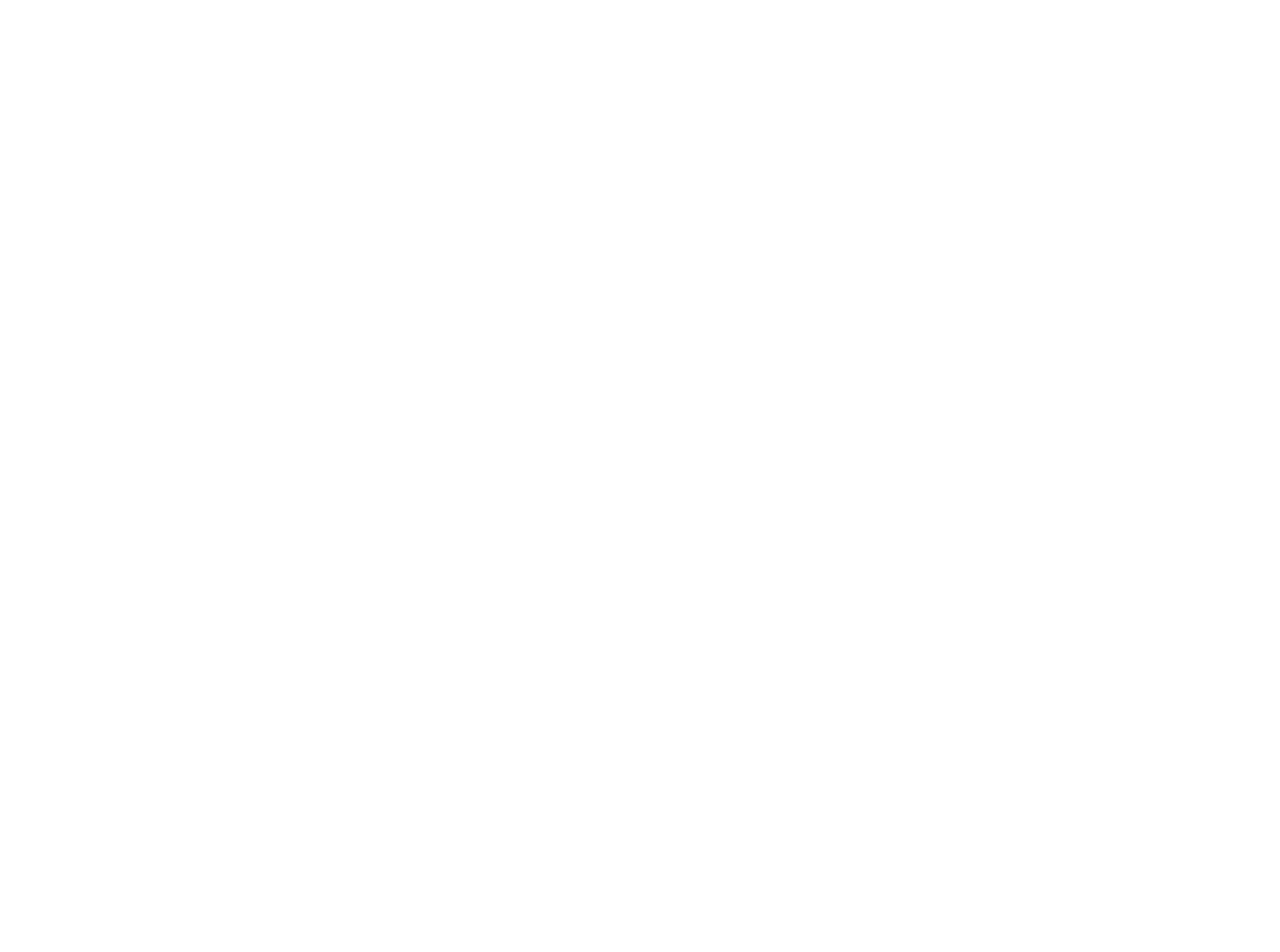
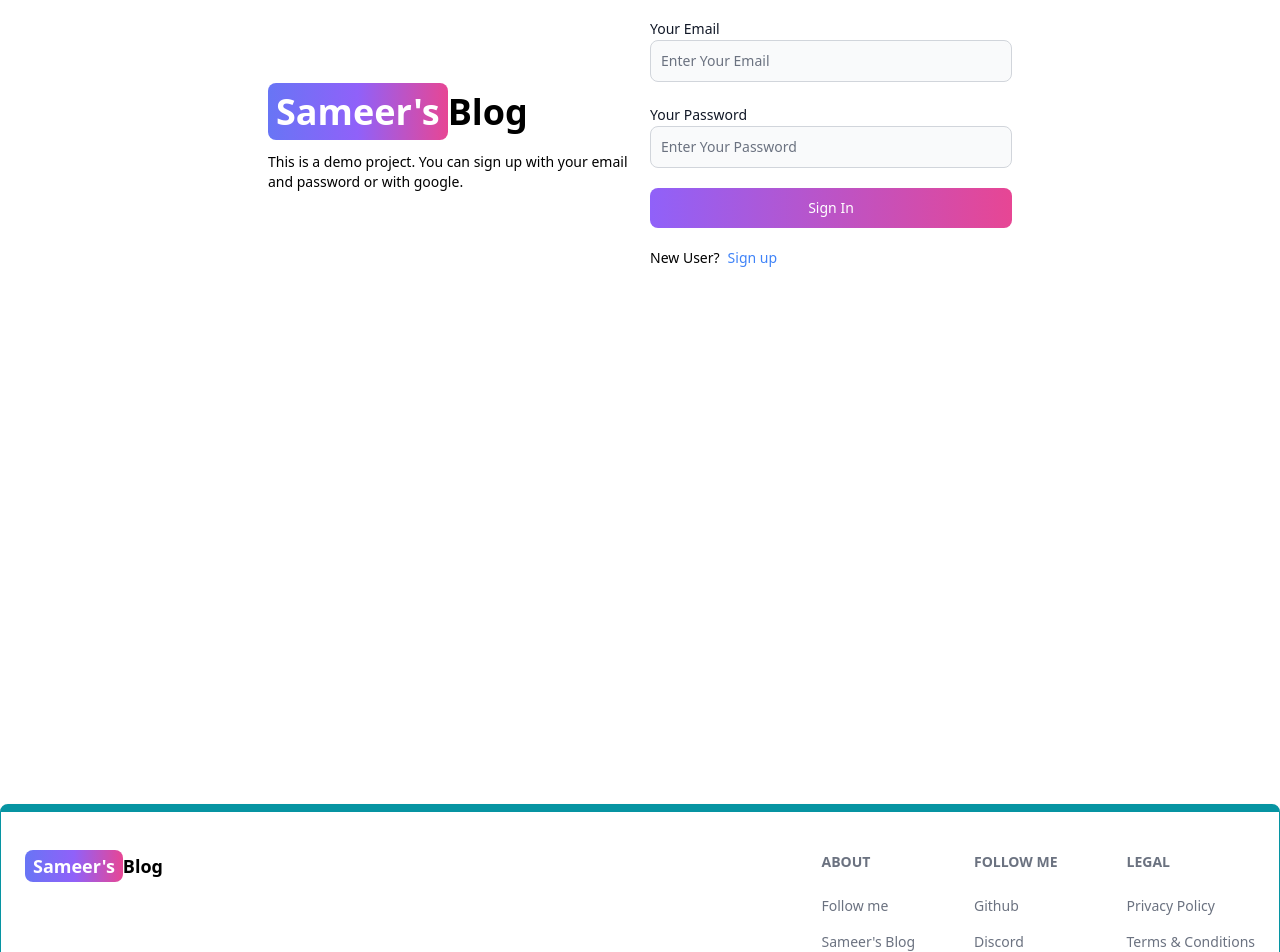
Before and after one commit to moham-sameer/mern-blog, a React (Vite) app in the folder client/: page /signin in a window 1280 px wide. Shown: the part 140-1092 px from the top of the page. Before the commit the page ends 800 px from the top, so only its background shows below. Built offline with nearby package versions, Linux system fonts and the light colour scheme.

Commit message:
Create and add footer component

```diff
--- a/client/src/App.jsx
+++ b/client/src/App.jsx
@@ -7,6 +7,7 @@
 import Projects from './pages/Projects'
 import SignIn from './pages/SignIn'
 import SignUp from './pages/SignUp'
+import Footer from './components/Footer'
 const App = () => {
   return (
     <div>
@@ -20,6 +21,7 @@
           <Route path='/signin' element={<SignIn/>}/>
           <Route path='/signup' element={<SignUp/>}/>
         </Routes>
+        <Footer/>
       </Router>
     </div>
   )
--- /dev/null
+++ b/client/src/components/Footer.jsx
@@ -0,0 +1,67 @@
+import { Footer } from 'flowbite-react'
+import React from 'react'
+import {Link} from 'react-router-dom'
+import {BsGithub,BsTwitter,BsLinkedin} from 'react-icons/bs'
+const FooterCom = () => {
+  return (
+    <Footer container className='border border-t-8 border-teal-500'>
+      <div className='w-full max-w-7xl mx-auto'>
+        <div className='grid w-full justify-between sm:flex md:grid-cols-1'>
+            <div className='mt-4'>
+            <Link to="/" className='font-bold text-lg dark:text-white'>
+      <span className='px-2 py-1 bg-gradient-to-r from-indigo-500  via-purple-500 to-pink-500 rounded-lg text-white'>Sameer's</span>
+      Blog
+      </Link>
+            </div>
+            <div className='grid grid-cols-2 gap-3 mt-3 sm:mt-4 sm:grid-cols-3 sm:gap-6'>
+            <div>
+            <Footer.Title title='About'/>
+            <Footer.LinkGroup col>
+            <Footer.Link href='https://www.facebook.com' target='_blank' rel='noopener noreferrer'>
+                Follow me
+            </Footer.Link>
+            <Footer.Link href='/about' target='_blank' rel='noopener noreferrer'>
+                Sameer's Blog
+            </Footer.Link>
+            </Footer.LinkGroup>
+            </div>
+            <div>
+
+            <Footer.Title title='Follow me'/>
+            <Footer.LinkGroup col>
+            <Footer.Link href='https://www.github.com/moham-sameer' target='_blank' rel='noopener noreferrer'>
+                Github
+            </Footer.Link>
+            <Footer.Link href='#' target='_blank' rel='noopener noreferrer'>
+                Discord
+            </Footer.Link>
+            </Footer.LinkGroup>
+            </div>
+            <div>
+            <Footer.Title title='Legal'/>
+            <Footer.LinkGroup col>
+            <Footer.Link href='#' target='_blank' rel='noopener noreferrer'>
+                Privacy Policy
+            </Footer.Link>
+            <Footer.Link href='#' target='_blank' rel='noopener noreferrer'>
+                Terms &amp; Conditions
+            </Footer.Link>
+            </Footer.LinkGroup>
+            </div>
+            </div>
+        </div>
+        <Footer.Divider/>
+        <div className='w-full  sm:flex sm:items-center sm:justify-between'>
+      <Footer.Copyright href='#' by="Sameer's blog" year={new Date().getFullYear()}/>
+      <div className='flex gap-6 sm:mt-0 mt-4 sm:justify-center'>
+        <Footer.Icon href='#' icon={BsGithub} />
+        <Footer.Icon href='#' icon={BsTwitter} />
+        <Footer.Icon href='#' icon={BsLinkedin} />
+      </div>
+        </div>
+      </div>
+    </Footer>
+  )
+}
+
+export default FooterCom
--- a/client/src/pages/SignIn.jsx
+++ b/client/src/pages/SignIn.jsx
@@ -1,9 +1,90 @@
-import React from 'react'
+import { Alert, Button, Label, Spinner, TextInput } from 'flowbite-react'
+import React, { useState } from 'react'
+import { Link, useNavigate } from 'react-router-dom'
+import axios from 'axios'
+const SignIn = () => {
+  const [inputData,setInputData] = useState('');
+  const [loading,setLoading] = useState(false)
+  const [errorMessage,setErrorMessage] = useState(null)
+  const navigate = useNavigate()
+  const changeHandler = (e) =>{
+    setInputData({
+      ...inputData,[e.target.id]:e.target.value
+    })
+  }
+  const submitHandler = async(e)=>{
+    e.preventDefault()
+    if(!inputData.email || !inputData.password){
+      return setErrorMessage('Please fill out all fields.')
+    }
+    try {
+      setLoading(true)
+      setErrorMessage(null)
+      const data = await axios.post('http://localhost:3000/api/auth/signin',inputData)
+      console.log(data)
+      if(data.success === false){
+        return setErrorMessage(data.message)
+      }
+      setLoading(false)
+        navigate('/')
 
-const SignIn = () => {
+    } catch (error) {
+      setErrorMessage(error.message)
+      setLoading(false)
+    }
+
+  }
+
   return (
-    <div>
-      SignIn Page
+    <div className='min-h-screen mt-20'>
+    <div className='flex gap-5 p-3 max-w-3xl mx-auto flex-col md:flex-row md:items-center'>
+    {/*left side */}
+      <div className='flex-1'>
+      <Link to="/" className='font-bold text-4xl dark:text-white'>
+      <span className='px-2 py-1 bg-gradient-to-r from-indigo-500  via-purple-500 to-pink-500 rounded-lg text-white'>Sameer's</span>
+      Blog
+      </Link>
+      <p className='text-sm mt-5'>
+        This is a demo project. You can sign up with your email and password or with google.
+      </p>
+      </div>
+      {/*right side*/}
+      <div className='flex-1'>
+         <form onSubmit={submitHandler} className='flex flex-col gap-5'>
+          <div>
+            <Label value='Your Email'  />
+            <TextInput onChange={changeHandler} type='email' placeholder='Enter Your Email'
+             id='email'  />
+          </div>
+          <div>
+            <Label value='Your Password'  />
+            <TextInput onChange={changeHandler} type='password' placeholder='Enter Your Password'
+             id='password'  />
+          </div>
+           <Button gradientDuoTone='purpleToPink' type='submit' disabled={loading} >
+            {
+              loading ? (
+                <>
+                <Spinner size='sm'/>
+                <span className='pl-3'>Loading...</span>
+                </>
+              ):'Sign In'
+            }
+           </Button>
+         </form>
+         <div className='flex gap-2 text-sm mt-5'>
+          <span>New User?</span>
+          <Link to='/signin' className='text-blue-500'>
+            Sign up
+          </Link>
+         </div>
+         {errorMessage && (
+          <Alert className='mt-5' color='failure'>
+            {errorMessage}
+          </Alert>
+         )}
+      </div>
+    </div>
     </div>
   )
 }
```
Also changed, not shown: 1 other file (tests, documents, lock files or other folders).
